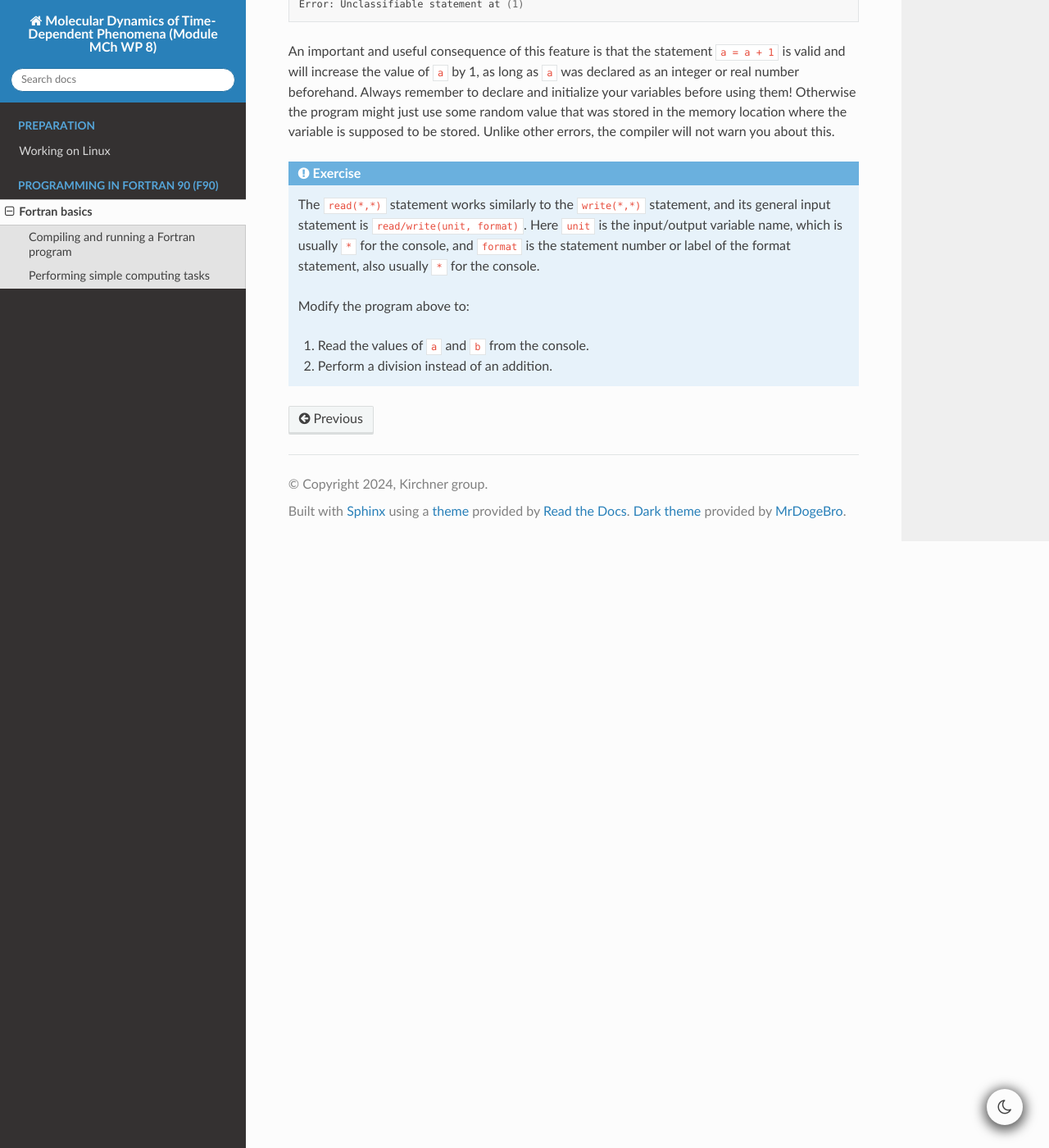
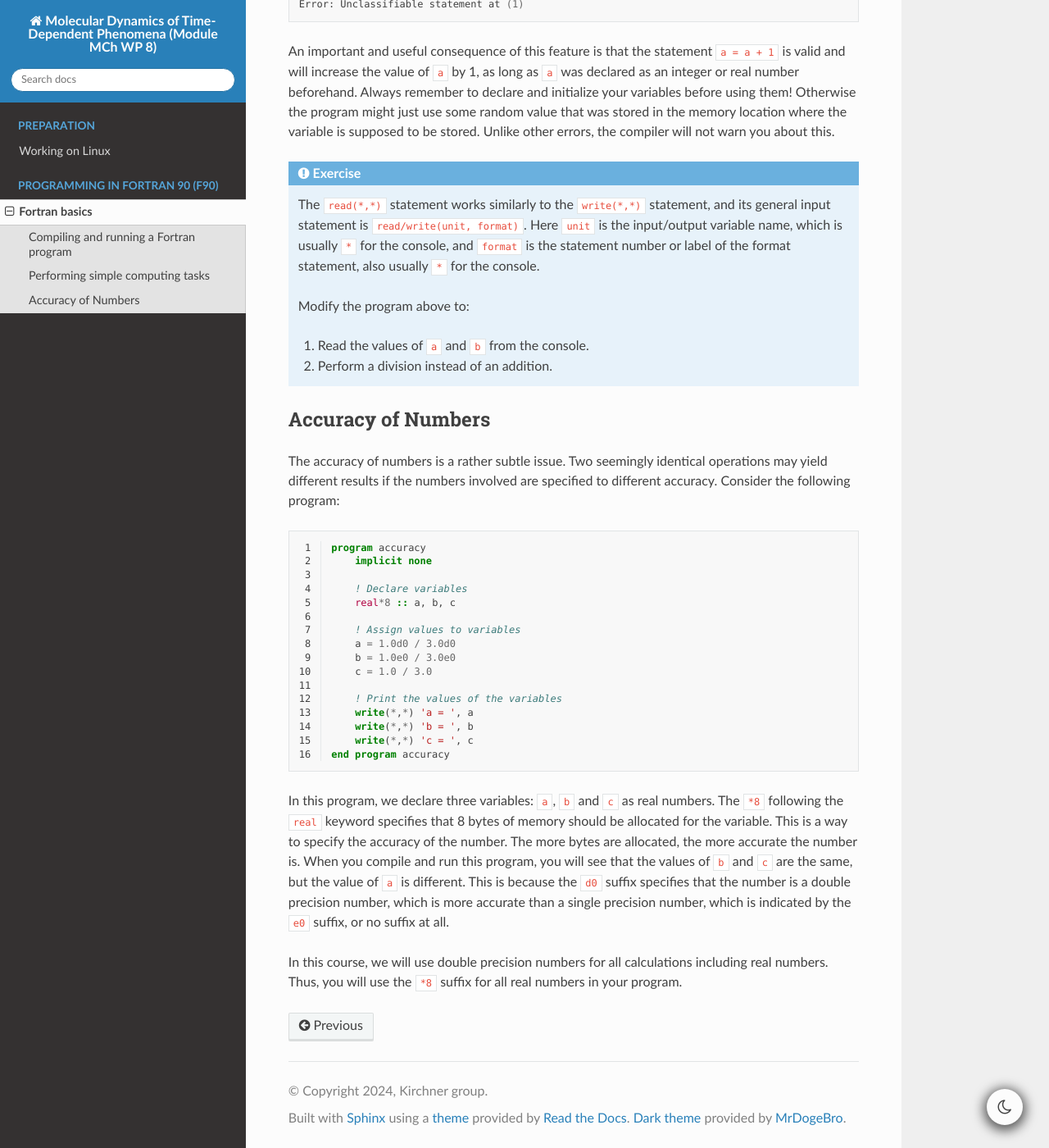
Before and after one commit to Katrin-Drys/WP8_programming, a Sphinx documentation site: the page built from docs/source/02_fortran.rst, in a window 1280 px wide and 1400 px high, scrolled down 3788 px. Shown: the whole window at 82% size. Built offline with Sphinx 7.4.7 and the Read the Docs theme 3.1.0, drawn with Linux system fonts in a browser that asks for light colours.

Commit message:
exercise

```diff
--- a/docs/source/02_fortran.rst
+++ b/docs/source/02_fortran.rst
@@ -204,3 +204,41 @@ Unlike other errors, the compiler will not warn you about this.
 
     1. Read the values of ``a`` and ``b`` from the console.
     2. Perform a division instead of an addition.
+
+
+Accuracy of Numbers
+-------------------
+The accuracy of numbers is a rather subtle issue. Two seemingly identical operations may
+yield different results if the numbers involved are specified to different accuracy. Consider the
+following program:
+
+.. code-block:: fortran
+    :linenos:
+
+    program accuracy
+        implicit none
+
+        ! Declare variables
+        real*8 :: a, b, c
+
+        ! Assign values to variables
+        a = 1.0d0 / 3.0d0
+        b = 1.0e0 / 3.0e0
+        c = 1.0 / 3.0
+
+        ! Print the values of the variables
+        write(*,*) 'a = ', a
+        write(*,*) 'b = ', b
+        write(*,*) 'c = ', c
+    end program accuracy
+
+In this program, we declare three variables: ``a``, ``b`` and ``c`` as real numbers.
+The ``*8`` following the ``real`` keyword specifies that 8 bytes of memory should be allocated for the variable.
+This is a way to specify the accuracy of the number. The more bytes are allocated, the more accurate the number is.
+When you compile and run this program, you will see that the values of ``b`` and ``c`` are the same, but the
+value of ``a`` is different.
+This is because the ``d0`` suffix specifies that the number is a double precision number, which is more accurate
+than a single precision number, which is indicated by the ``e0`` suffix, or no suffix at all.
+
+In this course, we will use double precision numbers for all calculations including real numbers.
+Thus, you will use the ``*8`` suffix for all real numbers in your program.
```
